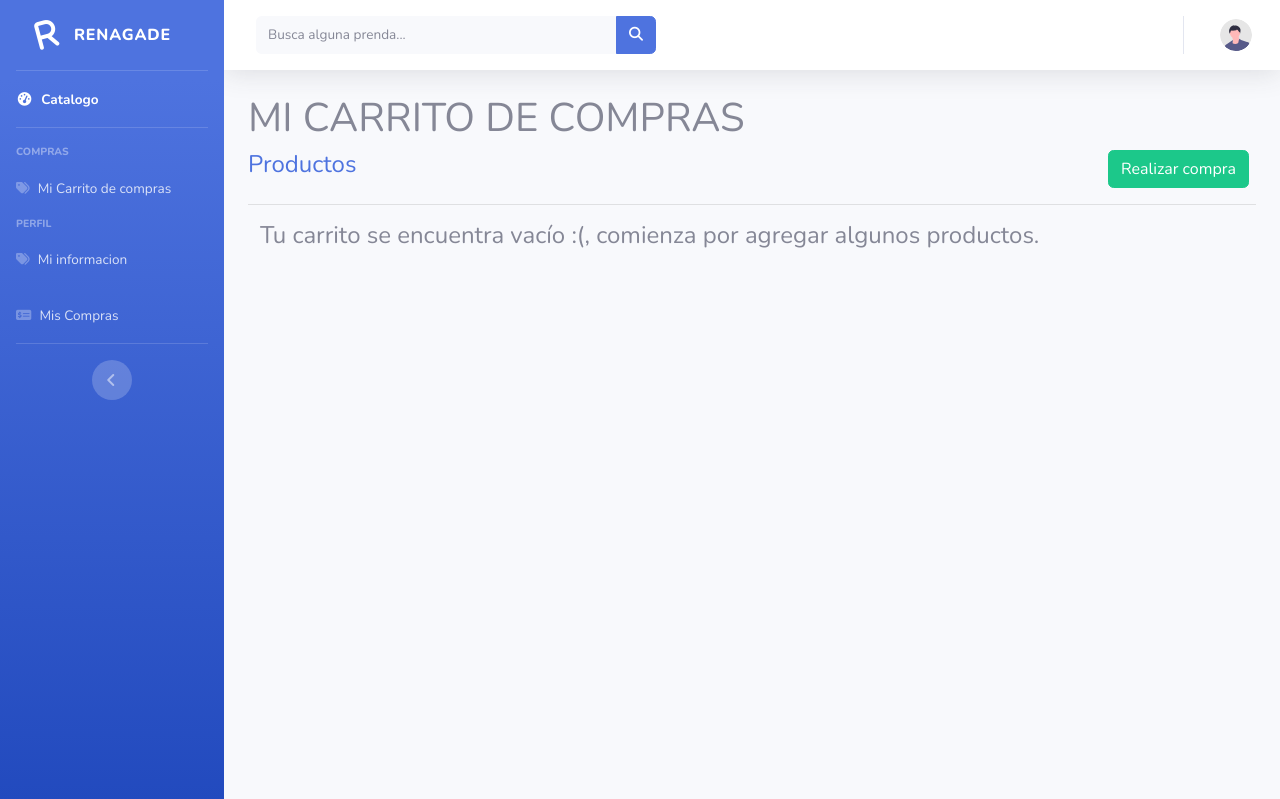
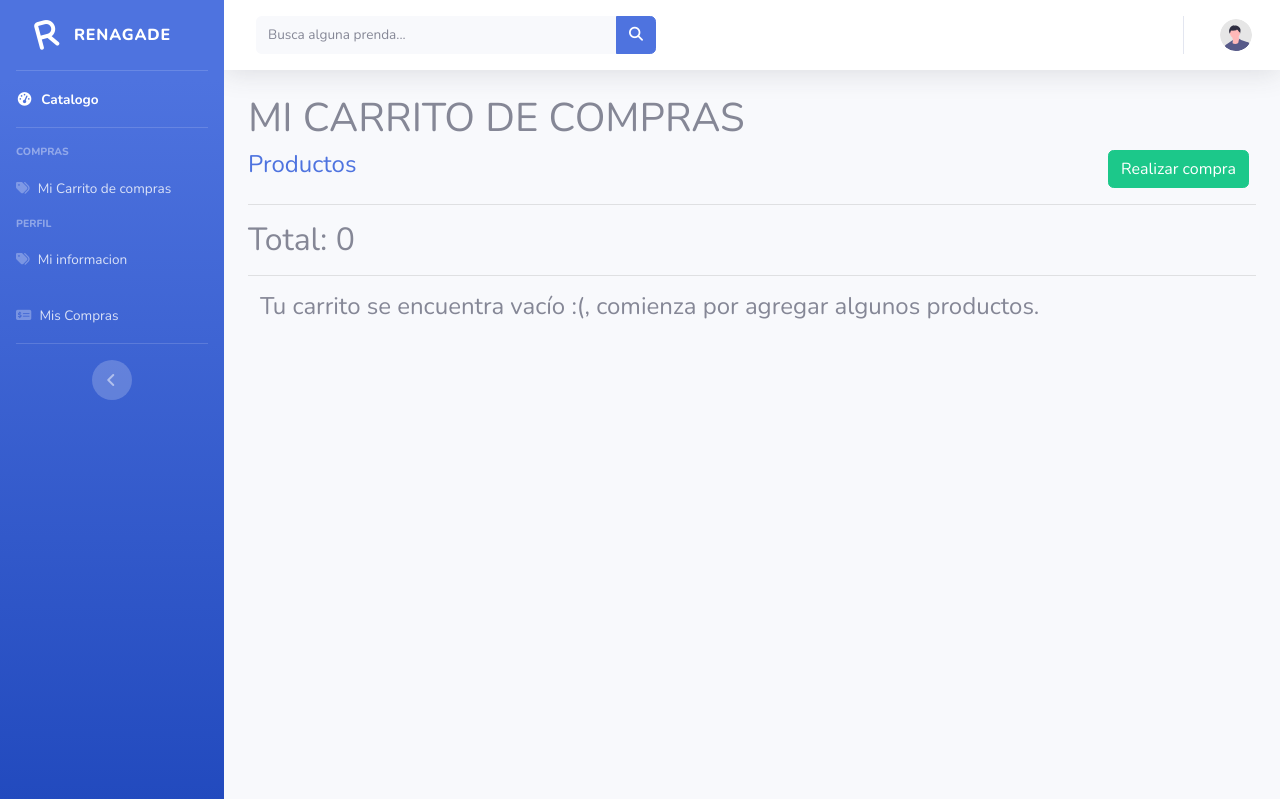
Before and after one commit to esauml/renegade, a Flask app: template app/templates/cliente/micarrito.html in a window 1280 px wide. Shown: the top 799 px of the page. Run offline with Flask 2, Linux system fonts and the light colour scheme; the template is opened without the code that fills it, so the values that code supplies are empty; some libraries are stand-ins or nearby versions.

Commit message:
fix(cliente): fix add total on front

```diff
--- a/app/templates/cliente/micarrito.html
+++ b/app/templates/cliente/micarrito.html
@@ -1,4 +1,22 @@
 {% extends "cliente/layout.html" %}
+
+{% block ScriptJS %}
+<script>
+
+    let subtotales = document.getElementsByClassName('front-sub-total');
+    let total = 0;
+    [...subtotales].forEach(e => {
+        console.log(`Value: ${e}`)
+        total += parseFloat(e.innerHTML);
+    });
+
+    let totalElement = document.getElementById('front-total')
+    console.log("total: " + total);
+    console.log('totalElement');
+    totalElement.innerHTML = `Total: ${total}`;
+
+</script>
+{% endblock ScriptJS %}
 
 {% block content %}
 
@@ -12,8 +30,11 @@
     </div>
 </div>
 <hr>
+<h2><span id="front-total"></span></h2>
+<hr>
 <div class="container">
     <div class="row">
+
         {% if carrito|length > 0 %}
         {% for item in carrito[3] %}
         <div class="col-6">
@@ -32,7 +53,7 @@
                                 <h5>Precio Unidad: ${{ item[7] }}</h5>
                                 <hr>
                                 <h4>Cantidad: {{ item[2] }}</h4>
-                                <h5>Sub-tota.: ${{ item[3] }}</h5>
+                                <h5>Sub-total: $<span class="front-sub-total">{{ item[3] }}</span></h5>
                             </div>
 
                         </div>
```
